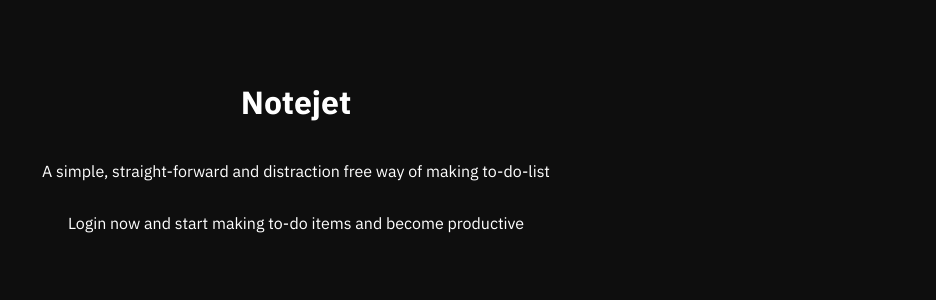
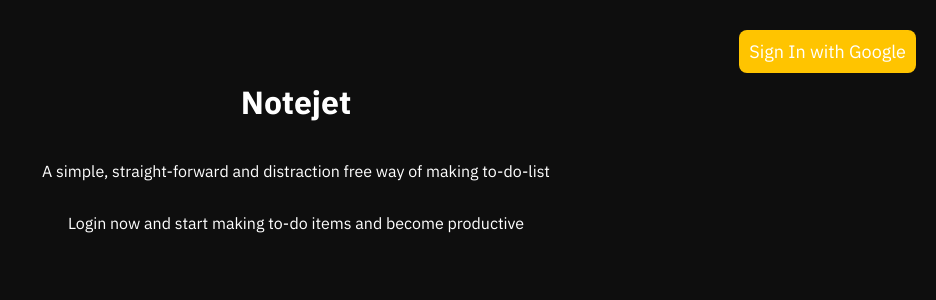
Before and after one commit to Prajwal-Jadhav/To-Do-List-App, a React (Create React App) app: page / in a window 1280 px wide. Shown: the top 300 px of the page, without its empty margins (344-1280 px from the left). Built offline with nearby package versions, Linux system fonts and the light colour scheme.

Commit message:
Added login button which directs towards servers oauth flow

```diff
--- a/src/components/App.css
+++ b/src/components/App.css
@@ -37,6 +37,24 @@ body {
   margin-bottom: 0px;
   font-size: 28px;
   font-weight: 600;
+}
+
+.AuthButton {
+  position: fixed;
+  right: 20px;
+  padding: 10px 10px;
+  text-align: center;
+  background-color: rgb(255, 196, 0);
+  color: white;
+  border: none;
+  border-radius: 8px;
+}
+
+a {
+  text-decoration: none;
+  color: white;
+  font-family: "IBM Plex Sans", sans-serif;
+  font-size: 18px;
 }
 
 .author__name {
--- a/src/components/App.js
+++ b/src/components/App.js
@@ -4,11 +4,13 @@ import { BrowserRouter, Route } from "react-router-dom";
 import "./App.css";
 import Dashboard from "./Dashboard";
 import LandingPage from "./LandingPage";
+import AuthButton from "./AuthButton";
 
 function App() {
   return (
     <div className="App">
       <BrowserRouter>
+        <AuthButton />
         <Route exact path="/" component={LandingPage} />
         <Route path="/dashboard" component={Dashboard} />
       </BrowserRouter>
--- a/src/components/AuthButton.js
+++ b/src/components/AuthButton.js
@@ -0,0 +1,11 @@
+import React, { Component } from "react";
+
+export default class AuthButton extends Component {
+  render() {
+    return (
+      <button className="AuthButton">
+        <a href="http://localhost:8000/auth/google">Sign In with Google</a>
+      </button>
+    );
+  }
+}
```
